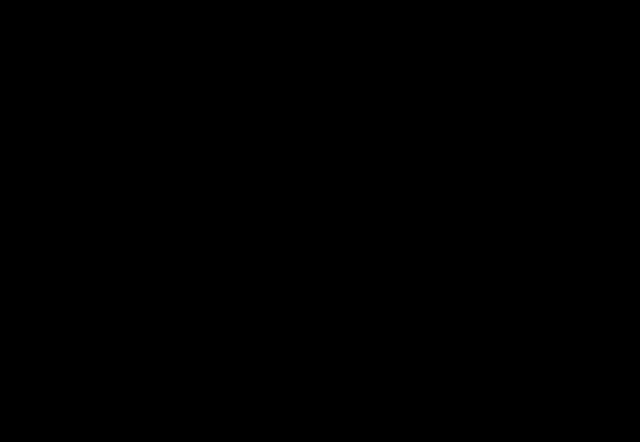
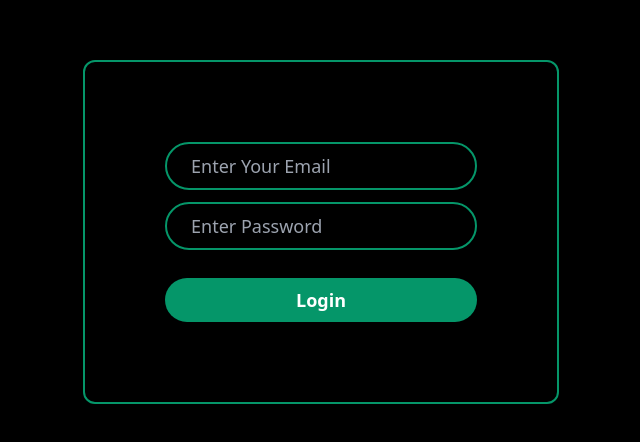
Before and after one commit to Mohak0325/TaskManager, a React (Create React App) app: page / in a window 1280 px wide. Shown: the part 168-610 px from the top of the page, without its empty margins (319-959 px from the left). Built offline with nearby package versions, Linux system fonts and the light colour scheme.

Commit message:
Create Login Page

```diff
--- a/src/App.js
+++ b/src/App.js
@@ -1,9 +1,10 @@
 import './App.css';
+import Login from './components/Auth/Login'
 
 function App() {
   return (
     <>
-
+     <Login/>
     </>
   );
 }
--- a/src/components/Auth/Login.js
+++ b/src/components/Auth/Login.js
@@ -0,0 +1,61 @@
+import React , {useState} from 'react'
+
+function Login() {
+    const [formData , setFormData] = useState(
+        {
+            email:"" ,
+            password: ""
+        }
+    )
+
+    function handleChange(e) {
+        setFormData({
+            ...formData ,
+            [e.target.name] : e.target.value
+        })
+    }
+    function handleSubmit(event) {
+        event.preventDefault();
+        console.log(formData);
+        setFormData({
+            email:'' ,
+            password:''
+        })
+    }
+    return (
+        <div className='flex items-center justify-center h-screen w-screen'>
+            <div className='border-2 rounded-xl border-emerald-600 p-20'>
+                <form
+                 onSubmit={handleSubmit}
+                 className='flex flex-col items-center justify-center'>
+                    <input
+                     className='outline-none bg-transparent border-2 border-emerald-600 text-lg py-2 px-6 rounded-full
+                     placeholde:text-grey-350 font-medium'
+                     type='email'
+                     placeholder='Enter Your Email'
+                     name='email'
+                     value={formData.email}
+                     required
+                     onChange={handleChange}
+                     >
+                    </input>
+                    <input
+                     className='outline-none bg-transparent border-2 border-emerald-600 text-lg py-2 px-6 mt-3 rounded-full placeholde:text-grey-350 font-medium'
+                     type='password'
+                     placeholder='Enter Password'
+                     name='password'
+                     value={formData.password}
+                     required
+                     onChange={handleChange}
+                     >
+                    </input>
+                    <button
+                     className='text-white outline-none border-none hover:bg-emerald-700 font-semibold bg-emerald-600  text-lg py-2 px-8 mt-7 w-full rounded-full cursor-pointer'
+                    >Login</button>
+                </form>
+            </div>
+        </div>
+    )
+}
+
+export default Login
```
